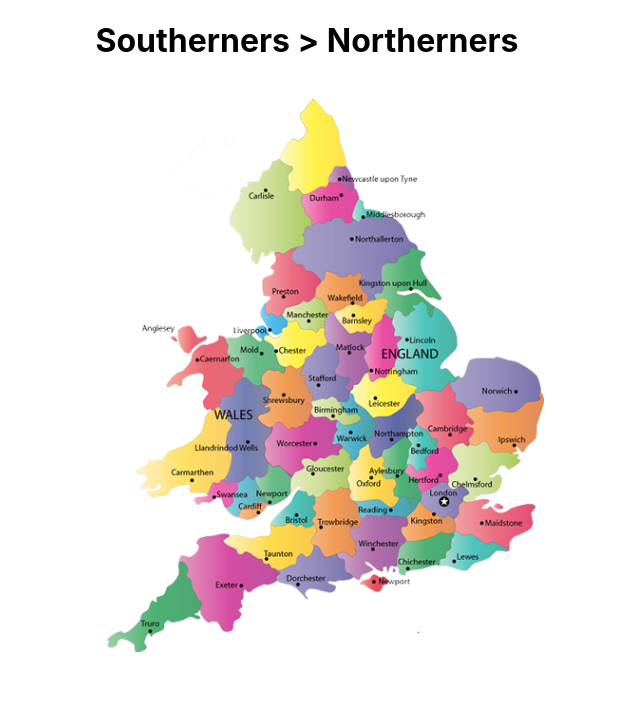
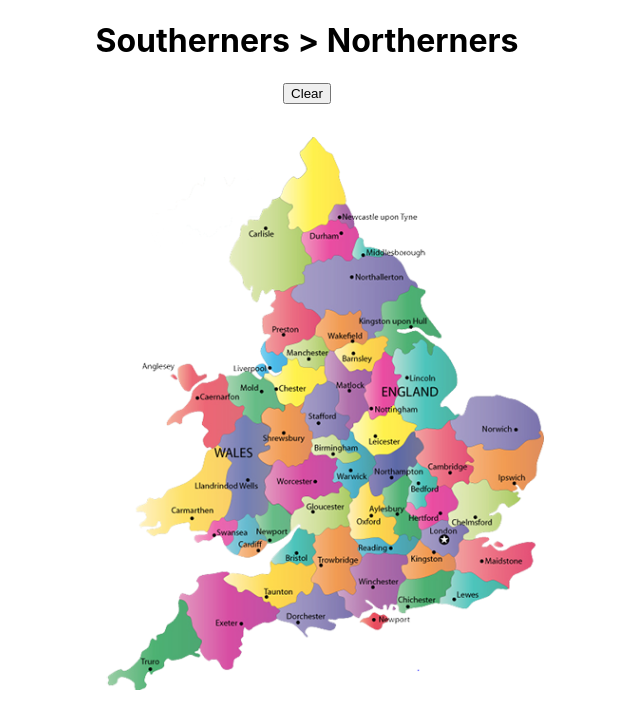
Before and after one commit to IbraheemWazirUK/North-South-Divide-Web-App, a React (Create React App) app: page / in a window 1280 px wide. Shown: the top 728 px of the page, without its empty margins (333-973 px from the left). Built offline with nearby package versions, Linux system fonts and the light colour scheme.

Commit message:
add clear button

```diff
--- a/src/Canvas.js
+++ b/src/Canvas.js
@@ -1,5 +1,6 @@
 import { useRef, useState, useEffect } from 'react';
 import Message from './Message';
+import ClearButton from './ClearButton';
 import map from './assets/map.png';
 
 const Canvas = (props) => {
@@ -13,6 +14,7 @@ const Canvas = (props) => {
     const [ysProp, setYsProp] = useState([]);
     const enteredLand = useRef(false);
     const [message, setMessage] = useState("");
+    const [temp, setTemp] = useState(0);
 
     const getData = (e) => {
         const canvas = canvasRef.current;
@@ -95,17 +97,27 @@ const Canvas = (props) => {
                 drawingStatus.current = "none";
             }
         }
-        if (drawingStatus.current === "drawn") {
-            setXsProp(xs.current);
-            setYsProp(ys.current);
-        }
 
+    }
+
+    const save = () => {
+        setXsProp(xs.current);
+        setYsProp(ys.current);
     }
 
     const clear = () => {
         const canvas = canvasRef.current;
         const ctx  = canvas.getContext("2d");
         ctx.clearRect(0, 0, 499, 601);
+    }
+
+    const handleClearButton = () => {
+        clear();
+        drawingStatus.current = "none";
+        xs.current = [];
+        ys.current = [];
+        setTemp(1 - temp);
+
     }
 
     useEffect(() => {
@@ -126,6 +138,7 @@ const Canvas = (props) => {
 
     return (
         <div>
+            <ClearButton clear = {handleClearButton} />
             <Message message = { message }/>
             <canvas ref={canvasRef} {...props} onMouseDown={handleMouseDown} onMouseMove={handleMouseMove} onMouseUp={handleMouseUp}>
             </canvas>
--- /dev/null
+++ b/src/ClearButton.js
@@ -0,0 +1,7 @@
+const ClearButton = (props) => {
+    return (
+        <button onClick={props.clear}> Clear </button>
+    );
+}
+
+export default ClearButton;
```
